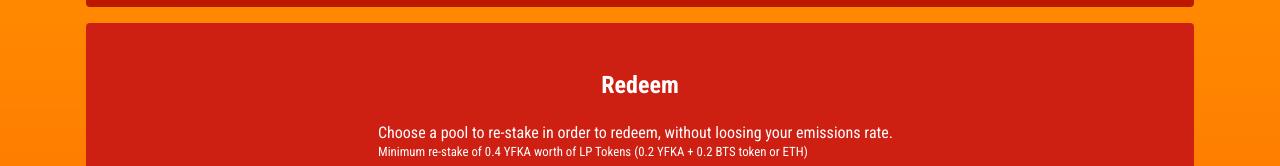
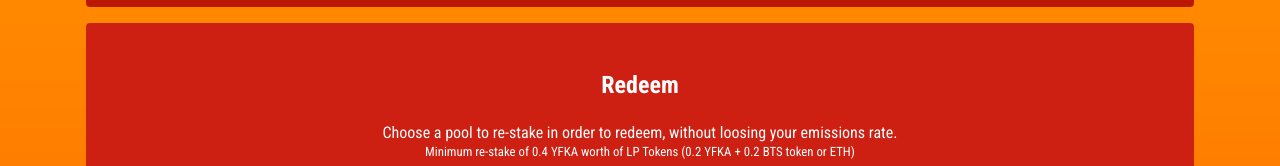
Before and after one commit to Burn-The-State/burnthestate.com, a plain HTML site: page index.html in a window 1280 px wide. Shown: the part 2880-3046 px from the top of the page. Drawn offline with nearby package versions, Linux system fonts and the light colour scheme; a script that the page names is missing.

Commit message:
Update index.html

```diff
--- a/index.html
+++ b/index.html
@@ -302,8 +302,8 @@
 		    <!-- left -->
 		    <div class="col-lg-6 m-3">
 
-		     	<div class="txt">
-		     		<label class="redeemTxt">Choose a pool to re-stake in order to redeem, without loosing your emissions rate.</br> <small>Minimum re-stake of 0.4 YFKA worth of LP Tokens (0.2 YFKA + 0.2 BTS token or ETH)</small></label>
+		     	<div class="col text-center p-0">
+		     		<label class="redeemTxt">Choose a pool to re-stake in order to redeem, without loosing your emissions rate.</br> <small class="text-center">Minimum re-stake of 0.4 YFKA worth of LP Tokens (0.2 YFKA + 0.2 BTS token or ETH)</small></label>
 		     	</div>
 
 		     	<div id="w-block" class="col border border-dark rounded p-3">
```
